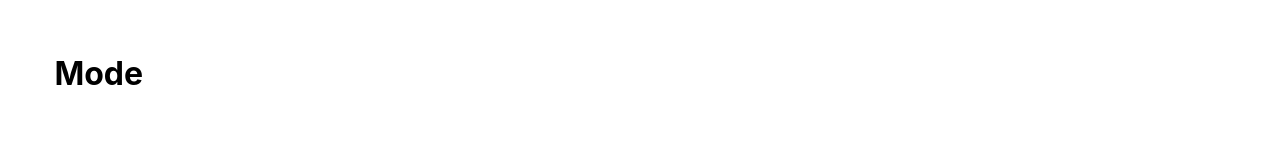
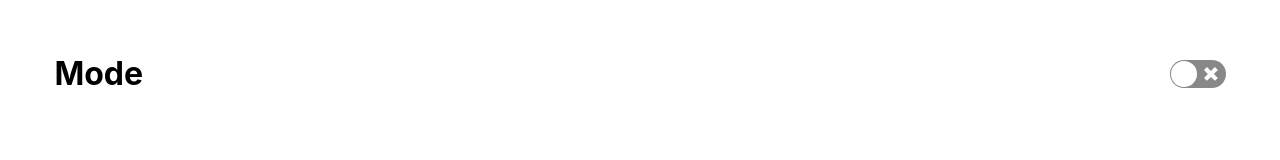
Before and after one commit to kiatklai/dark-mode, a React (Create React App) app: page / in a window 1280 px wide. Shown: the top 160 px of the page. Built offline with nearby package versions, Linux system fonts and the light colour scheme.

Commit message:
react switch導入

```diff
--- a/package.json
+++ b/package.json
@@ -9,6 +9,7 @@
     "react": "^18.2.0",
     "react-dom": "^18.2.0",
     "react-scripts": "5.0.1",
+    "react-switch": "^7.0.0",
     "web-vitals": "^2.1.4"
   },
   "scripts": {
--- a/src/components/Title.js
+++ b/src/components/Title.js
@@ -1,7 +1,17 @@
+import { useState } from 'react'
+import Switch from 'react-switch'
+
 const Title =()=>{
+  const [theme,setTheme] = useState(false)
+  const toggleSwitch=(checked)=>{
+    setTheme(checked)
+  }
   return(
     <header>
       <span>Mode</span>
+      <Switch
+        onChange={toggleSwitch}
+        checked = {theme}/>
     </header>
   )
 }
```
Also changed, not shown: 1 other file (tests, documents, lock files or other folders).
